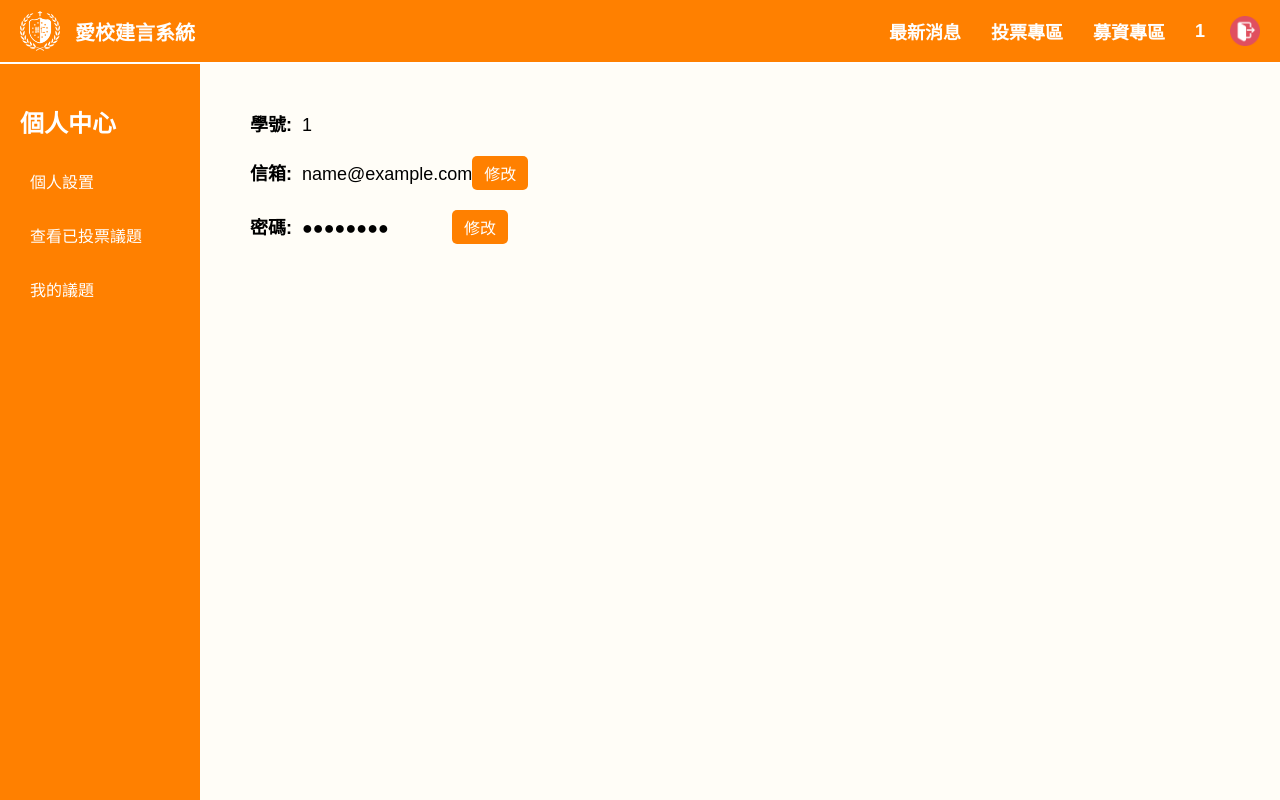
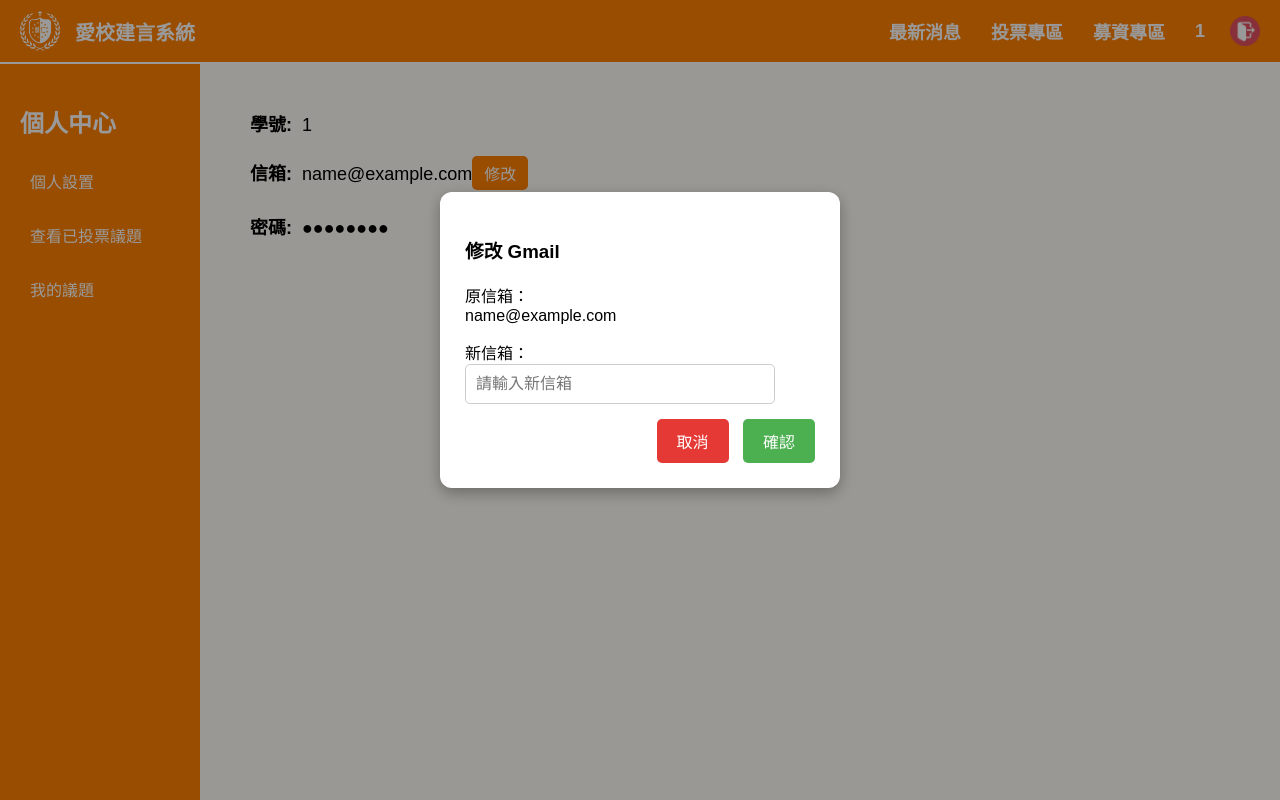
Before and after one commit to hxianggang/SA1, a PHP site: page /self.php in a window 1280 px wide, after a click on "修改". Run offline with PHP 8.4, Linux system fonts and the light colour scheme; the visitor is signed in with stand-in values (Sample User, id 1); tables that the repository leaves empty or names only in its code hold one stand-in row (values such as "Sample post").

Commit message:
有東西忘記加回去

```diff
--- a/self.php
+++ b/self.php
@@ -69,8 +69,9 @@ $stmt->close();
             color: white;
             height: 100vh;
             position: fixed;
-            top: 64px; /* 讓 sidebar 距離 navbar 64px */
+            top: 64px;
             left: 0;
+            z-index: 10;
         }
 
         .sidebar a {
@@ -87,7 +88,7 @@ $stmt->close();
             background-color: #ff5700;
         }
 
-        /* 主內容區域 */
+        /* 右側內容區域 */
         .container {
             margin-left: 220px;
             max-width: 700px;
@@ -119,8 +120,73 @@ $stmt->close();
             cursor: pointer;
         }
 
-        /* 其他已經設計好的模態視窗及功能 */
-        /* 此處省略之前的 CSS 設計，保持原來樣式不變 */
+        /* Modal 彈窗樣式 */
+        .modal {
+            display: none;
+            position: fixed;
+            z-index: 9999;
+            left: 0;
+            top: 0;
+            width: 100%;
+            height: 100%;
+            background-color: rgba(0, 0, 0, 0.4);
+        }
+
+        .modal-content {
+            background-color: #fff;
+            margin: 15% auto;
+            padding: 25px;
+            border-radius: 12px;
+            width: 400px;
+            box-shadow: 0 5px 15px rgba(0, 0, 0, 0.3);
+        }
+
+        .modal-content h3 {
+            margin-bottom: 20px;
+        }
+
+        .modal-content input {
+            width: calc(100% - 40px);
+            padding: 10px;
+            font-size: 16px;
+            margin-bottom: 15px;
+            border-radius: 5px;
+            border: 1px solid #ccc;
+        }
+
+        .password-field {
+            display: flex;
+            align-items: center;
+        }
+
+        .toggle-password {
+            margin-left: 10px;
+            cursor: pointer;
+            font-size: 18px;
+            user-select: none;
+        }
+
+        .modal-actions {
+            text-align: right;
+        }
+
+        .modal-actions button {
+            padding: 10px 20px;
+            font-size: 16px;
+            border: none;
+            border-radius: 5px;
+            margin-left: 10px;
+        }
+
+        .confirm-button {
+            background-color: #4CAF50;
+            color: white;
+        }
+
+        .cancel-button {
+            background-color: #e53935;
+            color: white;
+        }
 
     </style>
 </head>
@@ -144,16 +210,50 @@ $stmt->close();
 
     <!-- Gmail Modal -->
     <div id="gmailModal" class="modal">
-        <!-- 這裡省略原本的模態視窗程式碼 -->
+        <div class="modal-content">
+            <h3>修改 Gmail</h3>
+            <form method="POST">
+                <input type="hidden" name="update_gmail" value="1">
+                <div style="margin-bottom: 15px;">
+                    <label>原信箱：</label><br>
+                    <span style="font-size: 16px;"><?= htmlspecialchars($gmail) ?></span>
+                </div>
+                <div>
+                    <label for="new_gmail">新信箱：</label>
+                    <input type="email" name="new_gmail" id="new_gmail" placeholder="請輸入新信箱" required>
+                </div>
+                <div class="modal-actions">
+                    <button type="button" class="cancel-button" onclick="document.getElementById('gmailModal').style.display='none'">取消</button>
+                    <button type="submit" class="confirm-button">確認</button>
+                </div>
+            </form>
+        </div>
     </div>
 
     <!-- 密碼 Modal -->
     <div id="passwordModal" class="modal">
-        <!-- 這裡省略原本的模態視窗程式碼 -->
+        <div class="modal-content">
+            <h3>修改密碼</h3>
+            <form method="POST">
+                <input type="hidden" name="update_password" value="1">
+                <div class="password-field">
+                    <input type="password" name="new_password" id="new_password" placeholder="新密碼" required>
+                    <span class="toggle-password" onclick="togglePassword('new_password', this)">👁</span>
+                </div>
+                <div class="password-field">
+                    <input type="password" name="confirm_password" id="confirm_password" placeholder="確認新密碼" required>
+                    <span class="toggle-password" onclick="togglePassword('confirm_password', this)">👁</span>
+                </div>
+                <div class="modal-actions">
+                    <button type="button" class="cancel-button" onclick="document.getElementById('passwordModal').style.display='none'">取消</button>
+                    <button type="submit" class="confirm-button">確認</button>
+                </div>
+            </form>
+        </div>
     </div>
 
     <script>
-        // 關閉模態視窗
+        // 顯示/隱藏彈窗
         window.onclick = function(event) {
             if (event.target.classList.contains('modal')) {
                 event.target.style.display = "none";
@@ -171,6 +271,7 @@ $stmt->close();
             }
         }
     </script>
+
 </body>
 
 </html>
```
